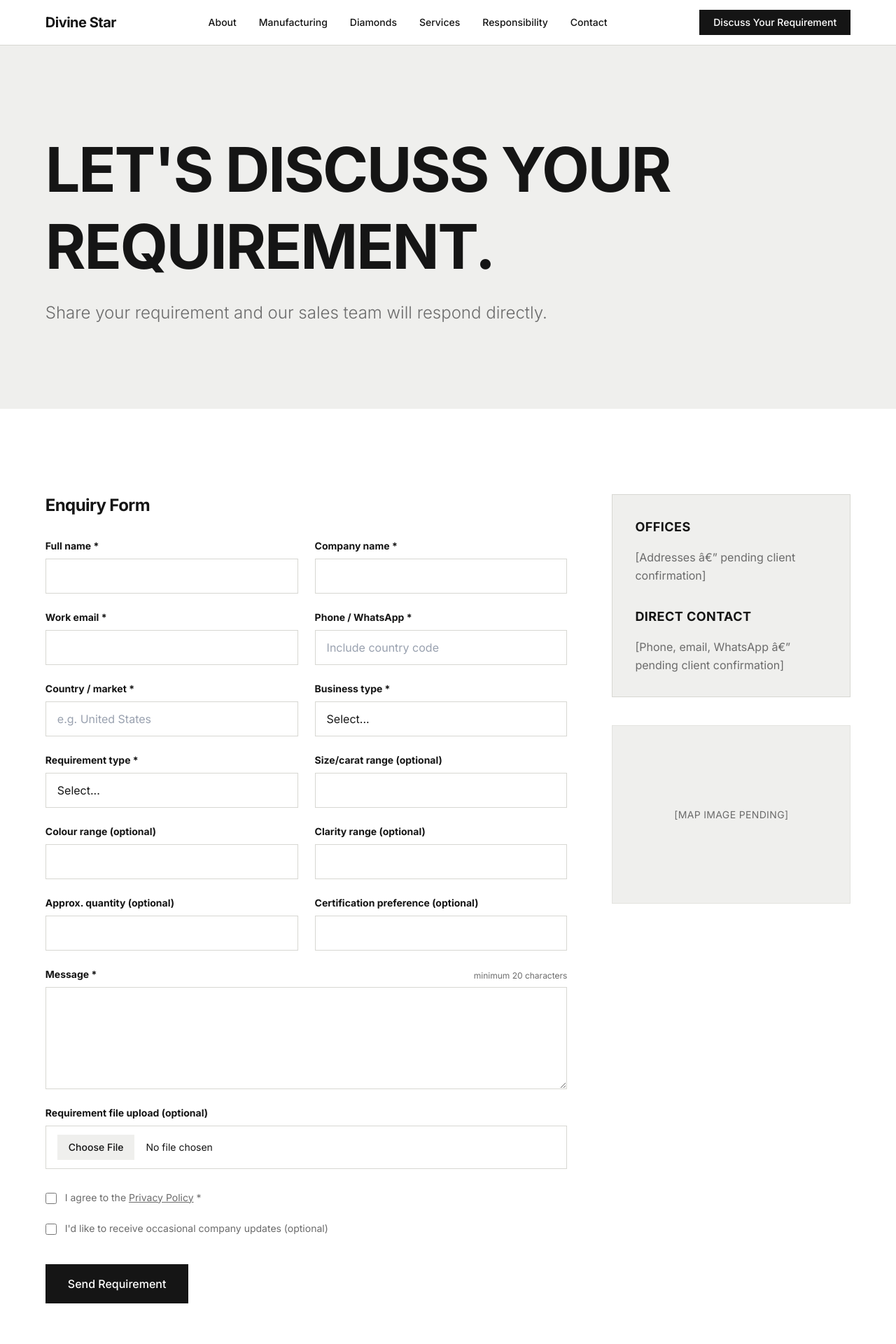
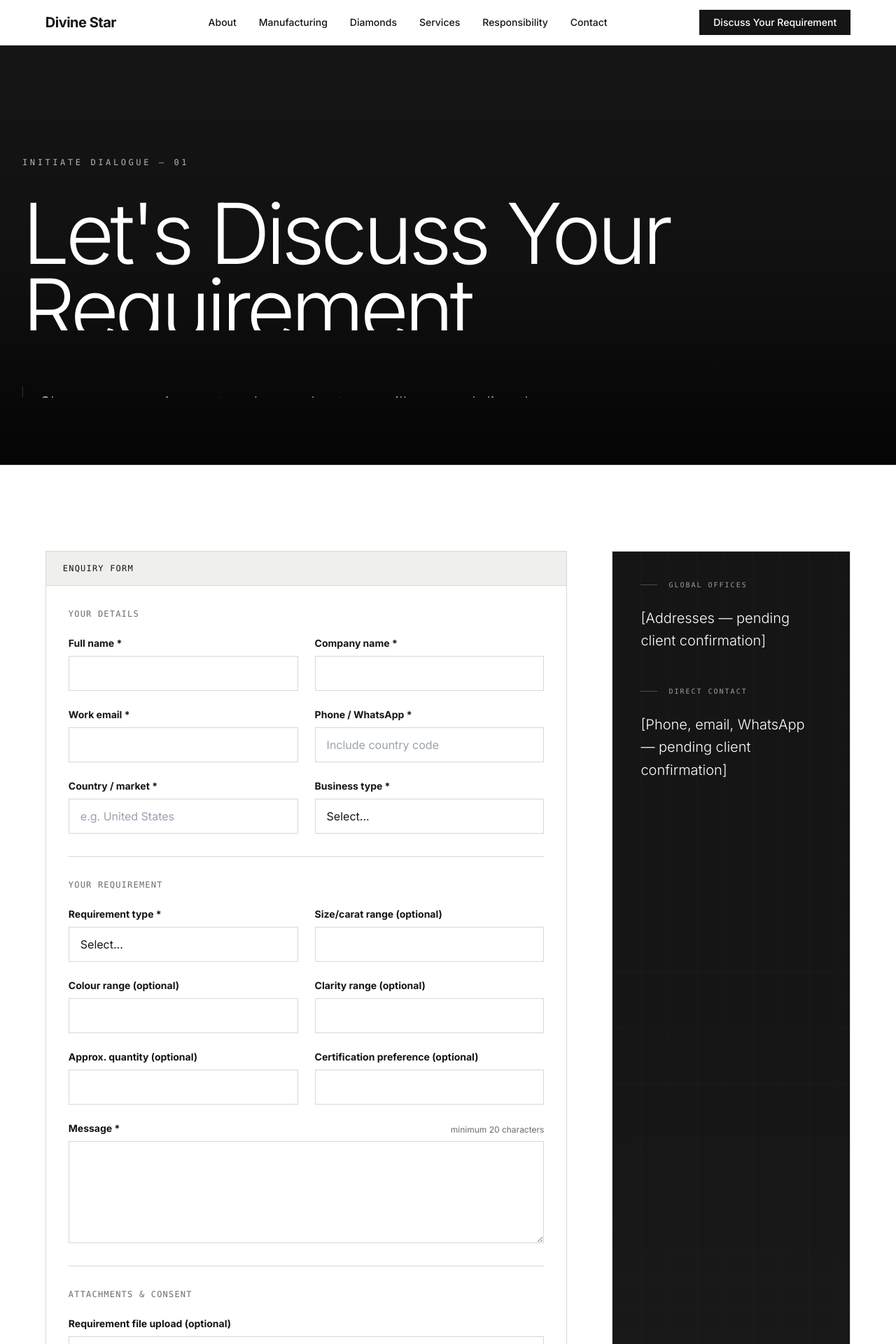
Before and after one commit to divinestarsever-tech/Divinestar, a Next.js app: page /contact in a window 1280 px wide. Shown: the top 1920 px of the page at 70% size. Built offline with nearby package versions, Linux system fonts and the light colour scheme.

Commit message:
contact section update

```diff
--- a/app/contact/page.tsx
+++ b/app/contact/page.tsx
@@ -16,17 +16,59 @@
   return (
     <div className="flex flex-col w-full overflow-x-hidden">
 
-      {/* 1. PAGE HERO */}
-      <Section className="bg-[var(--color-brand-panel)]" withFluidVertical>
-        <div className="w-full flex flex-col justify-center max-w-4xl">
-          <h1 className="text-[length:var(--fluid-h1)] leading-tight font-bold tracking-tight text-[var(--color-brand-graphite)] mb-6 uppercase">
+      {/* 1. PAGE HERO (Premium Interactive Spotlight) */}
+      <section
+        className="relative w-full h-[60vh] md:h-[75vh] flex flex-col justify-end bg-[var(--color-brand-graphite)] overflow-hidden cursor-crosshair border-b border-[var(--color-brand-line)] group"
+        onMouseMove={(e) => {
+          const rect = e.currentTarget.getBoundingClientRect();
+          const x = e.clientX - rect.left;
+          const y = e.clientY - rect.top;
+          e.currentTarget.style.setProperty('--mouse-x', `${x}px`);
+          e.currentTarget.style.setProperty('--mouse-y', `${y}px`);
+        }}
+      >
+        {/* Animated Background Mesh */}
+        <div className="absolute inset-0 opacity-10 pointer-events-none transition-opacity duration-1000 group-hover:opacity-[0.15]">
+          <svg width="100%" height="100%" xmlns="http://www.w3.org/2000/svg">
+            <defs>
+              <pattern id="contact-mesh" width="60" height="60" patternUnits="userSpaceOnUse">
+                <path d="M 60 0 L 0 0 0 60" fill="none" stroke="currentColor" strokeWidth="0.5" />
+                <circle cx="0" cy="0" r="1.5" fill="currentColor" />
+              </pattern>
+            </defs>
+            <rect width="100%" height="100%" fill="url(#contact-mesh)" className="text-white" />
+          </svg>
+        </div>
+
+        {/* Cursor Spotlight Effect */}
+        <div
+          className="absolute inset-0 pointer-events-none transition-opacity duration-500 opacity-0 md:group-hover:opacity-100"
+          style={{
+            background: `radial-gradient(circle 800px at var(--mouse-x, 50%) var(--mouse-y, 50%), rgba(255,255,255,0.06), transparent 60%)`
+          }}
+        />
+
+        {/* Ambient Gradient (Mobile fallback & base) */}
+        <div className="absolute inset-0 bg-gradient-to-t from-black/80 via-black/20 to-transparent pointer-events-none"></div>
+
+        <div className="w-full max-w-[1920px] mx-auto px-4 md:px-8 relative z-10 pb-16 md:pb-24">
+          <div className="max-w-5xl text-left">
+            <div className="overflow-hidden mb-4">
+              <span className="block text-[10px] md:text-xs font-mono text-[var(--color-brand-warm-white)] uppercase tracking-[0.3em] mb-4 md:mb-6 opacity-70 transform transition-transform duration-1000 translate-y-0 md:translate-y-4 md:group-hover:translate-y-0">
+                Initiate Dialogue &mdash; 01
+              </span>
+              <h1 className="text-5xl md:text-7xl lg:text-[7.5rem] font-light tracking-tighter text-white mb-2 leading-[0.9] transform transition-transform duration-1000 translate-y-0 md:translate-y-8 md:group-hover:translate-y-0">
                 Let's Discuss Your Requirement.
               </h1>
-          <p className="text-xl md:text-2xl font-light text-[var(--color-brand-text-secondary)]">
+            </div>
+            <div className="overflow-hidden mt-6 md:mt-12">
+              <p className="text-lg md:text-2xl font-light text-[var(--color-brand-warm-white)] opacity-80 border-l border-white/20 pl-6 py-2 transform transition-transform duration-1000 delay-100 translate-y-0 md:translate-y-8 md:group-hover:translate-y-0">
                 Share your requirement and our sales team will respond directly.
               </p>
             </div>
-      </Section>
+          </div>
+        </div>
+      </section>
 
       {/* 2. ENQUIRY FORM & 3. CONTACT INFO */}
       <Section className="bg-[var(--color-brand-white)]" withFluidVertical>
@@ -34,9 +76,6 @@
 
                       {/* ENQUIRY FORM (Takes up more space on desktop) */}
             <div className="lg:col-span-7 xl:col-span-8">
-            <h2 className="text-2xl font-bold tracking-tight text-[var(--color-brand-graphite)] mb-8">
-              Enquiry Form
-            </h2>
 
               {formStatus && (
                 <div className="mb-8 p-4 bg-[var(--color-brand-warm-white)] border border-[var(--color-brand-line)] text-[var(--color-brand-graphite)] font-medium">
@@ -44,39 +83,42 @@
                 </div>
               )}
 
-            <form onSubmit={handleSubmit} className="grid grid-cols-1 md:grid-cols-2 gap-x-6 gap-y-6">
+              <div className="bg-[var(--color-brand-white)] border border-[var(--color-brand-line)] flex flex-col">
+                <div className="bg-[var(--color-brand-panel)] border-b border-[var(--color-brand-line)] px-6 py-4 flex items-center justify-between">
+                  <h3 className="font-mono text-xs uppercase tracking-widest text-[var(--color-brand-graphite)]">
+                    Enquiry Form
+                  </h3>
+                </div>
 
-              {/* Full name */}
+                <div className="p-6 md:p-8">
+                  <form onSubmit={handleSubmit} className="flex flex-col">
+
+                    {/* SECTION 1: Your Details */}
+                    <div className="mb-8">
+                      <h4 className="text-xs font-mono uppercase tracking-widest text-[var(--color-brand-text-secondary)] mb-6">
+                        Your Details
+                      </h4>
+                      <div className="grid grid-cols-1 md:grid-cols-2 gap-x-6 gap-y-6">
                         <div className="flex flex-col gap-2">
                           <label htmlFor="fullName" className="text-sm font-bold text-[var(--color-brand-graphite)]">Full name *</label>
                           <input required type="text" id="fullName" name="fullName" className="border border-[var(--color-brand-line)] px-4 py-3 bg-[var(--color-brand-white)] focus:outline-none focus:border-black focus:ring-1 focus:ring-black transition-colors" />
                         </div>
-
-              {/* Company name */}
                         <div className="flex flex-col gap-2">
                           <label htmlFor="companyName" className="text-sm font-bold text-[var(--color-brand-graphite)]">Company name *</label>
                           <input required type="text" id="companyName" name="companyName" className="border border-[var(--color-brand-line)] px-4 py-3 bg-[var(--color-brand-white)] focus:outline-none focus:border-black focus:ring-1 focus:ring-black transition-colors" />
                         </div>
-
-              {/* Work email */}
                         <div className="flex flex-col gap-2">
                           <label htmlFor="email" className="text-sm font-bold text-[var(--color-brand-graphite)]">Work email *</label>
                           <input required type="email" id="email" name="email" className="border border-[var(--color-brand-line)] px-4 py-3 bg-[var(--color-brand-white)] focus:outline-none focus:border-black focus:ring-1 focus:ring-black transition-colors" />
                         </div>
-
-              {/* Phone / WhatsApp */}
                         <div className="flex flex-col gap-2">
                           <label htmlFor="phone" className="text-sm font-bold text-[var(--color-brand-graphite)]">Phone / WhatsApp *</label>
                           <input required type="text" id="phone" name="phone" placeholder="Include country code" className="border border-[var(--color-brand-line)] px-4 py-3 bg-[var(--color-brand-white)] focus:outline-none focus:border-black focus:ring-1 focus:ring-black transition-colors placeholder:text-gray-400" />
                         </div>
-
-              {/* Country / market */}
                         <div className="flex flex-col gap-2">
                           <label htmlFor="country" className="text-sm font-bold text-[var(--color-brand-graphite)]">Country / market *</label>
                           <input required type="text" id="country" name="country" placeholder="e.g. United States" className="border border-[var(--color-brand-line)] px-4 py-3 bg-[var(--color-brand-white)] focus:outline-none focus:border-black focus:ring-1 focus:ring-black transition-colors placeholder:text-gray-400" />
                         </div>
-
-              {/* Business type */}
                         <div className="flex flex-col gap-2">
                           <label htmlFor="businessType" className="text-sm font-bold text-[var(--color-brand-graphite)]">Business type *</label>
                           <select required id="businessType" name="businessType" className="border border-[var(--color-brand-line)] px-4 py-3 bg-[var(--color-brand-white)] focus:outline-none focus:border-black focus:ring-1 focus:ring-black transition-colors appearance-none">
@@ -87,8 +129,17 @@
                             <option value="Other">Other</option>
                           </select>
                         </div>
+                      </div>
+                    </div>
 
-              {/* Requirement type */}
+                    <div className="w-full h-px bg-[var(--color-brand-line)] mb-8"></div>
+
+                    {/* SECTION 2: Your Requirement */}
+                    <div className="mb-8">
+                      <h4 className="text-xs font-mono uppercase tracking-widest text-[var(--color-brand-text-secondary)] mb-6">
+                        Your Requirement
+                      </h4>
+                      <div className="grid grid-cols-1 md:grid-cols-2 gap-x-6 gap-y-6">
                         <div className="flex flex-col gap-2">
                           <label htmlFor="reqType" className="text-sm font-bold text-[var(--color-brand-graphite)]">Requirement type *</label>
                           <select required id="reqType" name="reqType" className="border border-[var(--color-brand-line)] px-4 py-3 bg-[var(--color-brand-white)] focus:outline-none focus:border-black focus:ring-1 focus:ring-black transition-colors appearance-none">
@@ -99,38 +150,26 @@
                             <option value="General">General</option>
                           </select>
                         </div>
-
-              {/* Size/carat range */}
                         <div className="flex flex-col gap-2">
                           <label htmlFor="carat" className="text-sm font-bold text-[var(--color-brand-graphite)]">Size/carat range (optional)</label>
                           <input type="text" id="carat" name="carat" className="border border-[var(--color-brand-line)] px-4 py-3 bg-[var(--color-brand-white)] focus:outline-none focus:border-black focus:ring-1 focus:ring-black transition-colors" />
                         </div>
-
-              {/* Colour range */}
                         <div className="flex flex-col gap-2">
                           <label htmlFor="colour" className="text-sm font-bold text-[var(--color-brand-graphite)]">Colour range (optional)</label>
                           <input type="text" id="colour" name="colour" className="border border-[var(--color-brand-line)] px-4 py-3 bg-[var(--color-brand-white)] focus:outline-none focus:border-black focus:ring-1 focus:ring-black transition-colors" />
                         </div>
-
-              {/* Clarity range */}
                         <div className="flex flex-col gap-2">
                           <label htmlFor="clarity" className="text-sm font-bold text-[var(--color-brand-graphite)]">Clarity range (optional)</label>
                           <input type="text" id="clarity" name="clarity" className="border border-[var(--color-brand-line)] px-4 py-3 bg-[var(--color-brand-white)] focus:outline-none focus:border-black focus:ring-1 focus:ring-black transition-colors" />
                         </div>
-
-              {/* Approx. quantity */}
                         <div className="flex flex-col gap-2">
                           <label htmlFor="quantity" className="text-sm font-bold text-[var(--color-brand-graphite)]">Approx. quantity (optional)</label>
                           <input type="text" id="quantity" name="quantity" className="border border-[var(--color-brand-line)] px-4 py-3 bg-[var(--color-brand-white)] focus:outline-none focus:border-black focus:ring-1 focus:ring-black transition-colors" />
                         </div>
-
-              {/* Certification preference */}
                         <div className="flex flex-col gap-2">
                           <label htmlFor="cert" className="text-sm font-bold text-[var(--color-brand-graphite)]">Certification preference (optional)</label>
                           <input type="text" id="cert" name="cert" className="border border-[var(--color-brand-line)] px-4 py-3 bg-[var(--color-brand-white)] focus:outline-none focus:border-black focus:ring-1 focus:ring-black transition-colors" />
                         </div>
-
-              {/* Message - Full width */}
                         <div className="flex flex-col gap-2 md:col-span-2">
                           <div className="flex justify-between items-end">
                             <label htmlFor="message" className="text-sm font-bold text-[var(--color-brand-graphite)]">Message *</label>
@@ -138,14 +177,21 @@
                           </div>
                           <textarea required minLength={20} id="message" name="message" rows={5} className="border border-[var(--color-brand-line)] px-4 py-3 bg-[var(--color-brand-white)] focus:outline-none focus:border-black focus:ring-1 focus:ring-black transition-colors resize-y"></textarea>
                         </div>
+                      </div>
+                    </div>
 
-              {/* Requirement file upload - Full width */}
+                    <div className="w-full h-px bg-[var(--color-brand-line)] mb-8"></div>
+
+                    {/* SECTION 3: Attachments & Consent */}
+                    <div>
+                      <h4 className="text-xs font-mono uppercase tracking-widest text-[var(--color-brand-text-secondary)] mb-6">
+                        Attachments &amp; Consent
+                      </h4>
+                      <div className="grid grid-cols-1 md:grid-cols-2 gap-x-6 gap-y-6">
                         <div className="flex flex-col gap-2 md:col-span-2">
                           <label htmlFor="file" className="text-sm font-bold text-[var(--color-brand-graphite)]">Requirement file upload (optional)</label>
                           <input type="file" id="file" name="file" accept=".pdf,.xlsx,.csv,.jpg" className="border border-[var(--color-brand-line)] px-4 py-3 bg-[var(--color-brand-white)] focus:outline-none focus:border-black focus:ring-1 focus:ring-black transition-colors text-sm file:mr-4 file:py-2 file:px-4 file:border-0 file:text-sm file:font-medium file:bg-[var(--color-brand-panel)] file:text-[var(--color-brand-graphite)] hover:file:bg-[var(--color-brand-line)]" />
                         </div>
-
-              {/* Privacy consent - Full width */}
                         <div className="flex items-start gap-3 md:col-span-2 mt-2">
                           <div className="flex items-center h-5">
                             <input required id="privacy" name="privacy" type="checkbox" className="w-4 h-4 border border-[var(--color-brand-line)] rounded-none bg-[var(--color-brand-white)] accent-black focus-visible:outline-none focus-visible:ring-2 focus-visible:ring-black focus-visible:ring-offset-2" />
@@ -154,8 +200,6 @@
                             I agree to the <Link href="/privacy" className="underline hover:text-black">Privacy Policy</Link> *
                           </label>
                         </div>
-
-              {/* Marketing consent - Full width */}
                         <div className="flex items-start gap-3 md:col-span-2">
                           <div className="flex items-center h-5">
                             <input id="marketing" name="marketing" type="checkbox" className="w-4 h-4 border border-[var(--color-brand-line)] rounded-none bg-[var(--color-brand-white)] accent-black focus-visible:outline-none focus-visible:ring-2 focus-visible:ring-black focus-visible:ring-offset-2" />
@@ -164,40 +208,83 @@
                             I'd like to receive occasional company updates (optional)
                           </label>
                         </div>
-
-              {/* Submit Button - Full width */}
                         <div className="md:col-span-2 mt-4">
                           <button type="submit" className="w-full md:w-auto inline-flex items-center justify-center bg-[var(--color-brand-graphite)] text-[var(--color-brand-white)] px-8 py-4 text-base font-medium hover:bg-black transition-colors rounded-none">
                             Send Requirement
                           </button>
                         </div>
-
-            </form>
-          </div>
-
-          {/* CONTACT INFO / OFFICES */}
-          <div className="lg:col-span-5 xl:col-span-4 flex flex-col gap-10">
-            <div className="bg-[var(--color-brand-panel)] border border-[var(--color-brand-line)] p-8">
-              <div className="flex flex-col gap-8">
-                <div>
-                  <h3 className="text-lg font-bold text-[var(--color-brand-graphite)] mb-4 uppercase tracking-wide">
-                    Offices
-                  </h3>
-                  <div className="text-base text-[var(--color-brand-text-secondary)] leading-relaxed whitespace-pre-line">
-                    [Addresses â€” pending client confirmation]
                       </div>
                     </div>
-                <div>
-                  <h3 className="text-lg font-bold text-[var(--color-brand-graphite)] mb-4 uppercase tracking-wide">
-                    Direct Contact
-                  </h3>
-                  <div className="text-base text-[var(--color-brand-text-secondary)] leading-relaxed whitespace-pre-line">
-                    [Phone, email, WhatsApp â€” pending client confirmation]
+                  </form>
                 </div>
               </div>
             </div>
+
+            {/* CONTACT INFO / OFFICES (Premium Cinematic Variant) */}
+            <div className="lg:col-span-5 xl:col-span-4 h-full">
+              <div className="relative h-full bg-[var(--color-brand-graphite)] border border-[var(--color-brand-line)] overflow-hidden group">
+
+                {/* Abstract animated background */}
+                <div className="absolute inset-0 pointer-events-none opacity-20 md:group-hover:opacity-40 transition-opacity duration-1000">
+                  <div className="absolute inset-0 bg-[radial-gradient(circle_at_50%_120%,rgba(255,255,255,0.15),transparent_70%)]" />
+                  <svg width="100%" height="100%" xmlns="http://www.w3.org/2000/svg" className="mix-blend-overlay">
+                    <defs>
+                      <pattern id="contact-info-grid" width="40" height="40" patternUnits="userSpaceOnUse">
+                        <path d="M 40 0 L 0 0 0 40" fill="none" stroke="white" strokeWidth="0.5" strokeOpacity="0.3"/>
+                      </pattern>
+                    </defs>
+                    <rect width="100%" height="100%" fill="url(#contact-info-grid)" />
+                  </svg>
                 </div>
-            <Placeholder className="w-full aspect-[4/3]" label="[Map Image pending]" />
+
+                <div className="relative z-10 p-8 md:p-10 h-full flex flex-col justify-between">
+                  <div className="flex flex-col gap-12">
+
+                    {/* Offices */}
+                    <div className="flex flex-col transform transition-transform duration-1000 md:group-hover:-translate-y-2">
+                      <h3 className="font-mono text-[10px] uppercase tracking-[0.2em] text-[var(--color-brand-warm-white)] opacity-60 mb-6 flex items-center gap-4">
+                        <span className="w-6 h-px bg-white/40"></span>
+                        Global Offices
+                      </h3>
+                      <div className="text-lg md:text-xl text-white font-light leading-relaxed whitespace-pre-line">
+                        [Addresses — pending client confirmation]
+                      </div>
+                    </div>
+
+                    {/* Direct Contact */}
+                    <div className="flex flex-col transform transition-transform duration-1000 delay-100 md:group-hover:-translate-y-2">
+                      <h3 className="font-mono text-[10px] uppercase tracking-[0.2em] text-[var(--color-brand-warm-white)] opacity-60 mb-6 flex items-center gap-4">
+                        <span className="w-6 h-px bg-white/40"></span>
+                        Direct Contact
+                      </h3>
+                      <div className="text-lg md:text-xl text-white font-light leading-relaxed whitespace-pre-line">
+                        [Phone, email, WhatsApp — pending client confirmation]
+                      </div>
+                    </div>
+
+                  </div>
+
+                  {/* High-Tech Map Placeholder */}
+                  <div className="mt-16 md:mt-24 relative w-full aspect-[4/3] border border-white/10 bg-white/5 overflow-hidden group/map cursor-crosshair transform transition-transform duration-1000 delay-200 md:group-hover:-translate-y-2">
+                    {/* Map scanline effect */}
+                    <div className="absolute inset-0 bg-[linear-gradient(to_bottom,transparent_50%,rgba(255,255,255,0.02)_50%)] bg-[length:100%_4px] pointer-events-none" />
+
+                    <div className="absolute inset-0 flex items-center justify-center flex-col gap-4">
+                      {/* Radar Ping Node */}
+                      <div className="relative flex items-center justify-center">
+                        <div className="w-12 h-12 rounded-full border border-white/20 absolute animate-[ping_3s_cubic-bezier(0,0,0.2,1)_infinite]" />
+                        <div className="w-12 h-12 rounded-full border border-white/30 flex items-center justify-center">
+                          <div className="w-2 h-2 rounded-full bg-white shadow-[0_0_10px_rgba(255,255,255,0.8)]" />
+                        </div>
+                      </div>
+                      <span className="font-mono text-[10px] uppercase tracking-widest text-white/50 group-hover/map:text-white transition-colors duration-500">
+                        Interactive Map Asset Pending
+                      </span>
+                    </div>
+                  </div>
+                </div>
+
+              </div>
             </div>
 
         </div>
```
Lines whose indentation alone changed are shown as unchanged.
